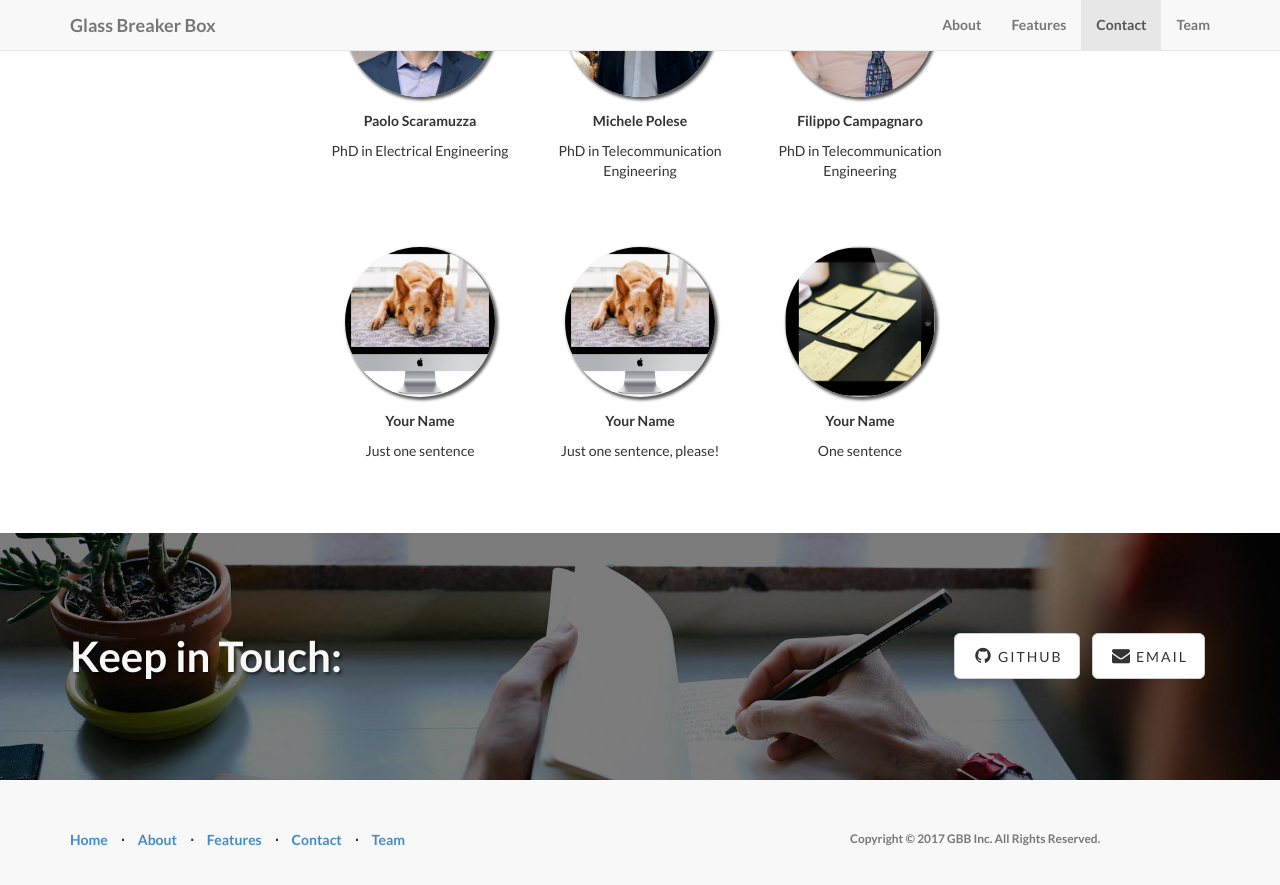
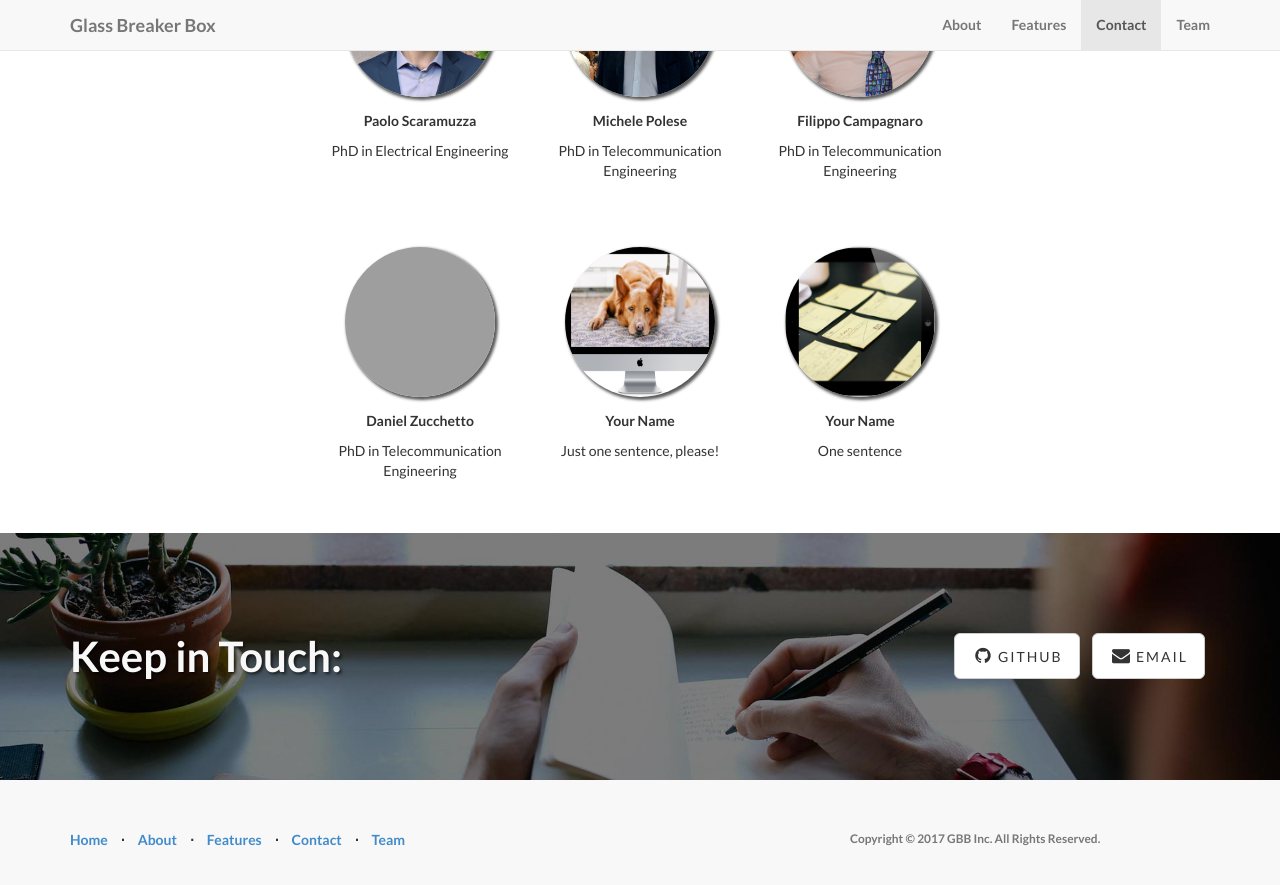
Before and after one commit to glassbreakerbox/glassbreakerbox.github.io, a Jekyll site: the page built from index.html, in a window 1280 px wide and 900 px high, scrolled down 1520 px. Shown: the top 885 px of the window. Built offline with Jekyll 4.4.1, drawn with Linux system fonts in a browser that asks for light colours; grey boxes are pictures that could not be loaded.

Commit message:
Update members.yml

```diff
--- a/_data/members.yml
+++ b/_data/members.yml
@@ -22,9 +22,9 @@
   image: img/team/FC.jpg
   description: PhD in Telecommunication Engineering
 
-- name: Your Name
-  image: img/team/dog.png
-  description: Just one sentence
+- name: Daniel Zucchetto
+  image: img/team/DZ.jpg
+  description: PhD in Telecommunication Engineering
 
 - name: Your Name
   image: img/team/dog.png
```
